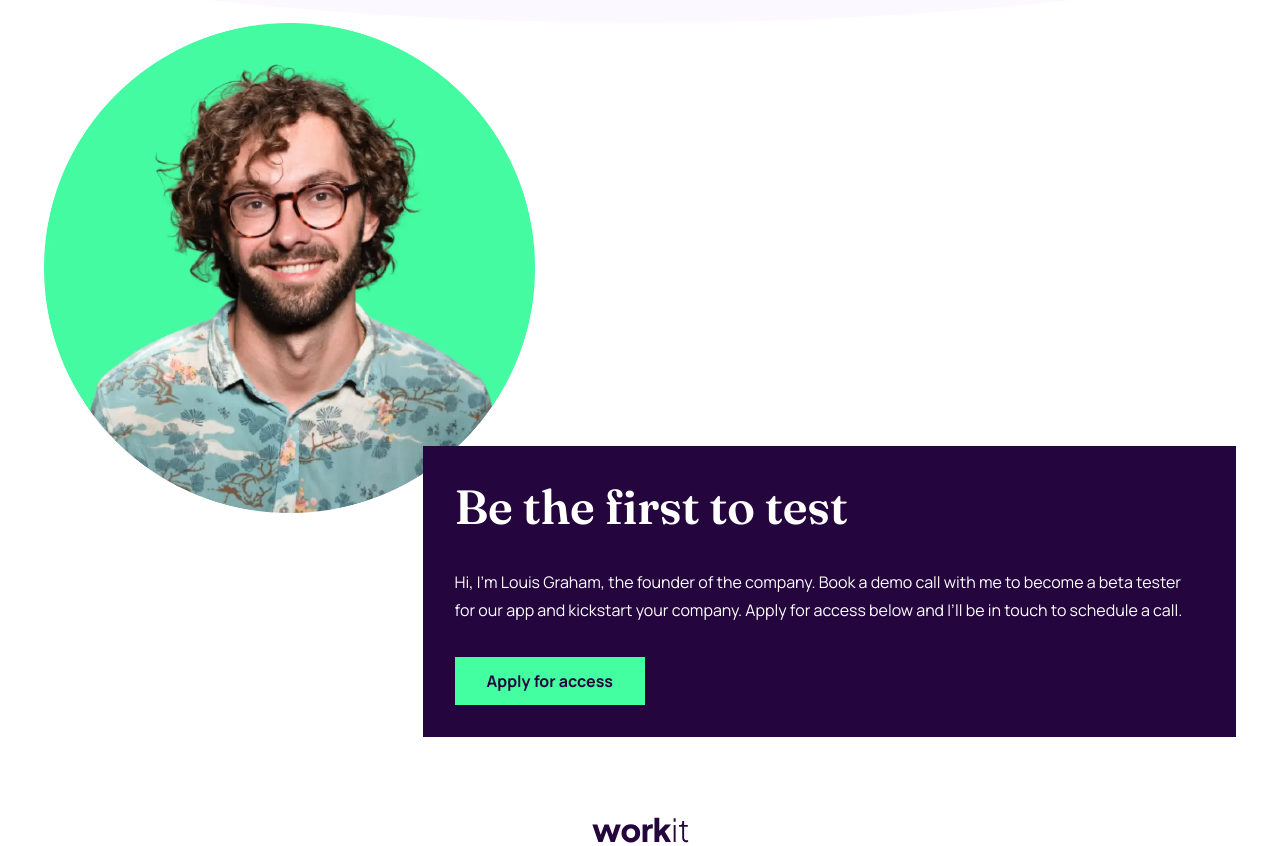
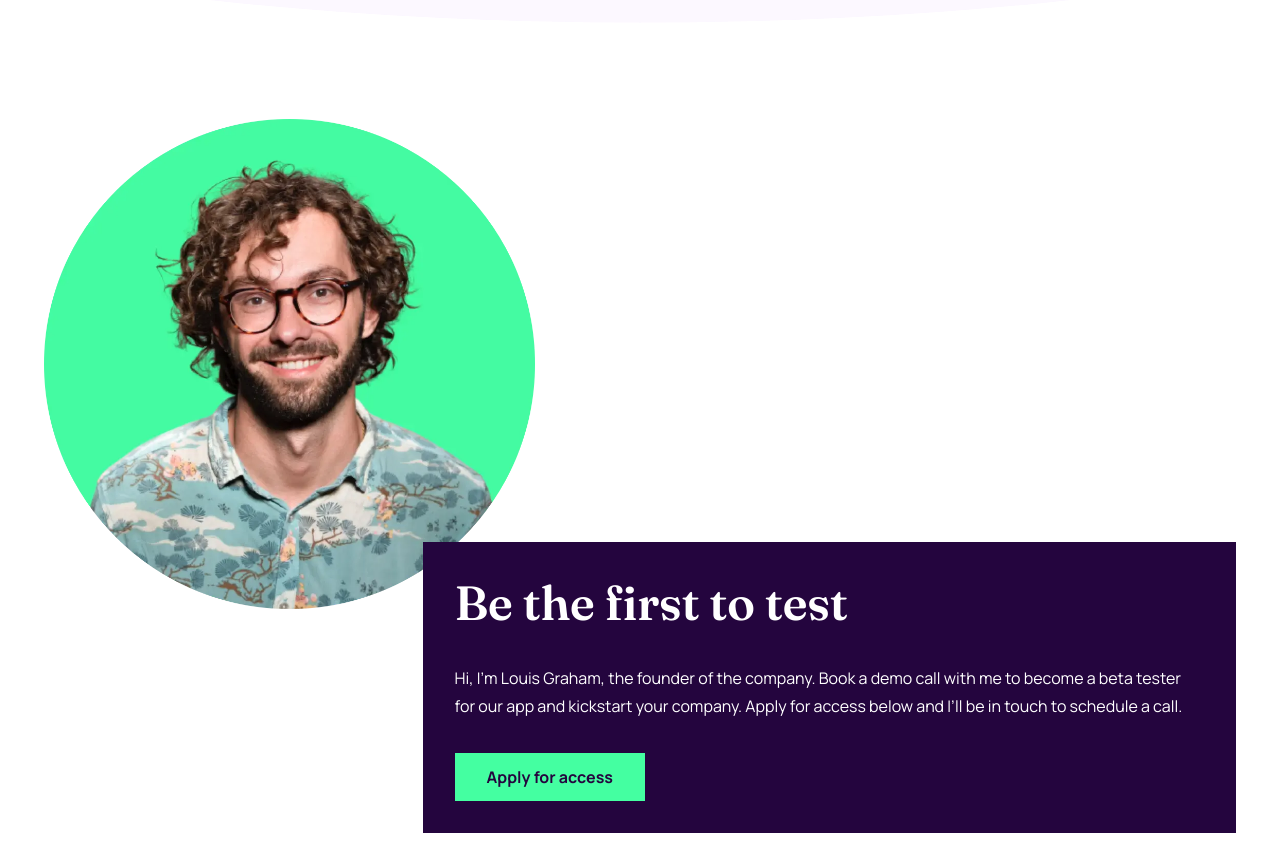
Before and after one commit to csmateixeira/workit-landing-page, a website: page index.html in a window 1280 px wide. Shown: the part 1240-2086 px from the top of the page. Drawn offline with Linux system fonts and the light colour scheme; files whose address does not match are found by name.

Commit message:
Added tablet styles

```diff
--- a/input.css
+++ b/input.css
@@ -95,7 +95,7 @@
 }
 
 .aside-section-container {
-    @apply flex flex-col space-y-2 px-5 pt-28 md:px-11;
+    @apply flex flex-col space-y-2 px-5 pt-28 md:px-11 md:pt-52;
 }
 
 .aside-subsection-container {
```
Also changed, not shown: css/style.css.
